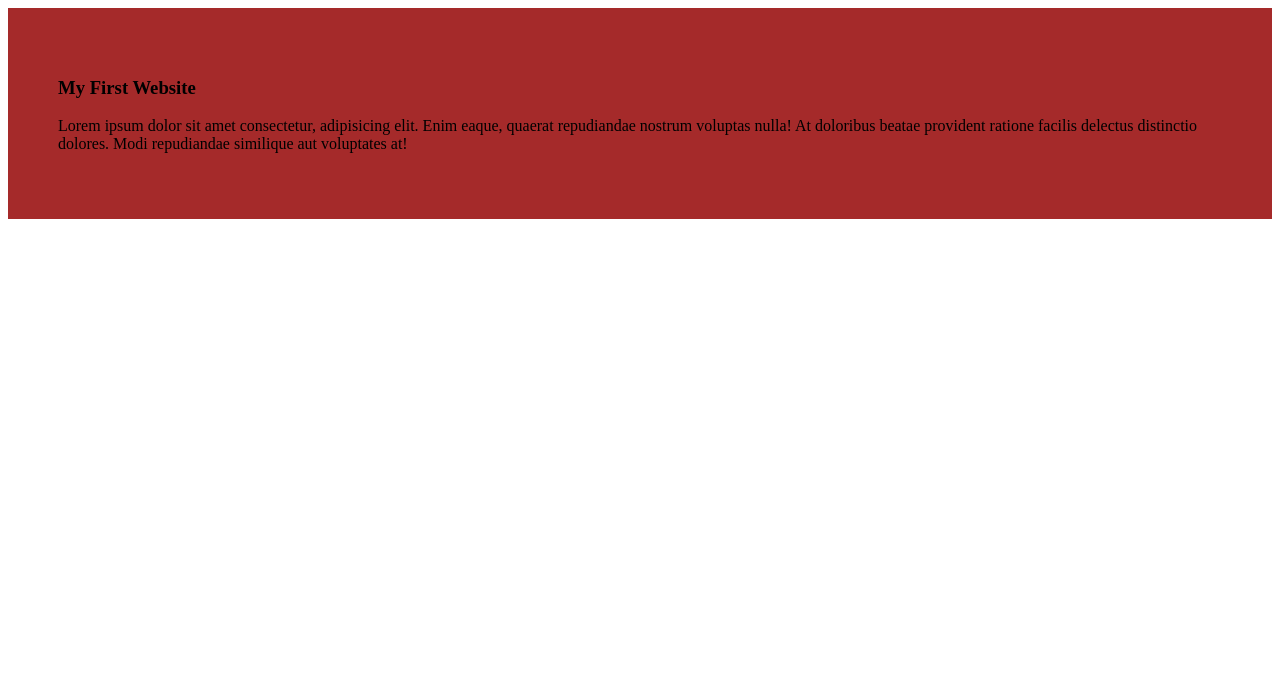
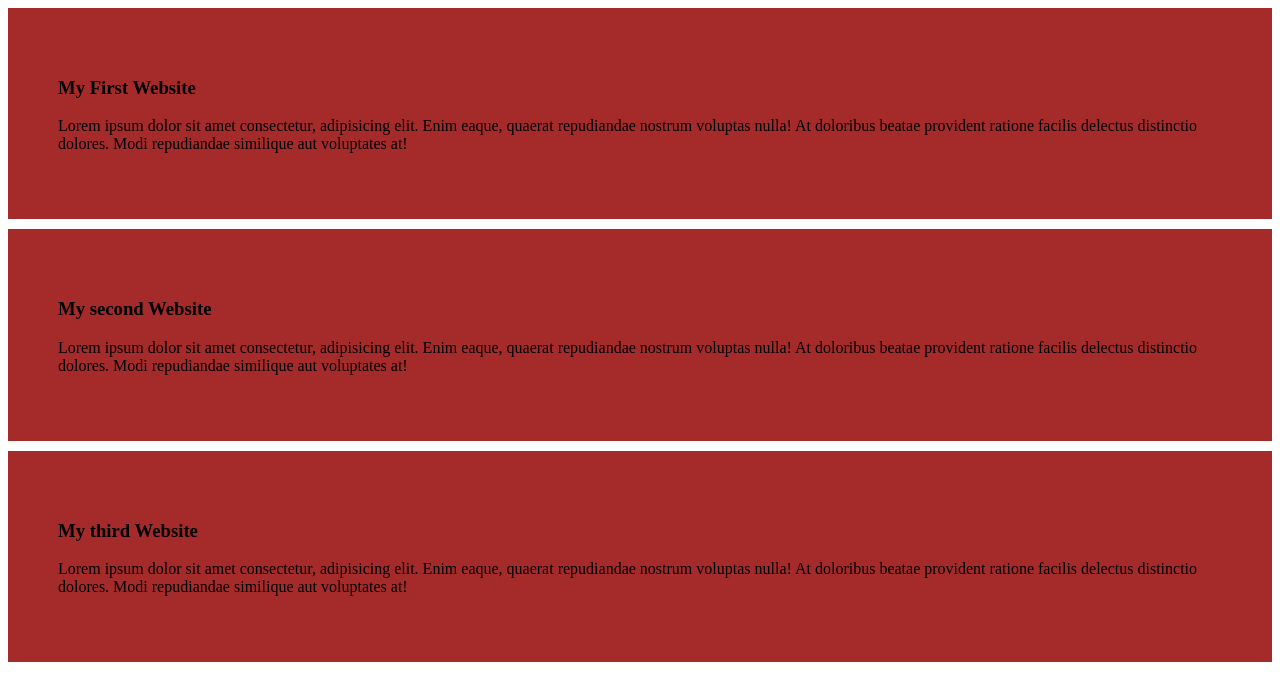
Before and after one commit to rohan1574/my-simple-website, a plain HTML site: page index.html in a window 1280 px wide. Drawn offline with Linux system fonts and the light colour scheme.

Commit message:
added the second and the third blog

```diff
--- a/index.html
+++ b/index.html
@@ -11,5 +11,13 @@
         <h3>My First Website</h3>
         <p>Lorem ipsum dolor sit amet consectetur, adipisicing elit. Enim eaque, quaerat repudiandae nostrum voluptas nulla! At doloribus beatae provident ratione facilis delectus distinctio dolores. Modi repudiandae similique aut voluptates at!</p>
     </div>
+    <div>
+        <h3>My second Website</h3>
+        <p>Lorem ipsum dolor sit amet consectetur, adipisicing elit. Enim eaque, quaerat repudiandae nostrum voluptas nulla! At doloribus beatae provident ratione facilis delectus distinctio dolores. Modi repudiandae similique aut voluptates at!</p>
+    </div>
+    <div>
+        <h3>My third Website</h3>
+        <p>Lorem ipsum dolor sit amet consectetur, adipisicing elit. Enim eaque, quaerat repudiandae nostrum voluptas nulla! At doloribus beatae provident ratione facilis delectus distinctio dolores. Modi repudiandae similique aut voluptates at!</p>
+    </div>
 </body>
 </html>
--- a/style/blog.css
+++ b/style/blog.css
@@ -1,4 +1,5 @@
 div{
     background-color: brown;
     padding: 50px;
+    margin-bottom: 10px;
 }
```
